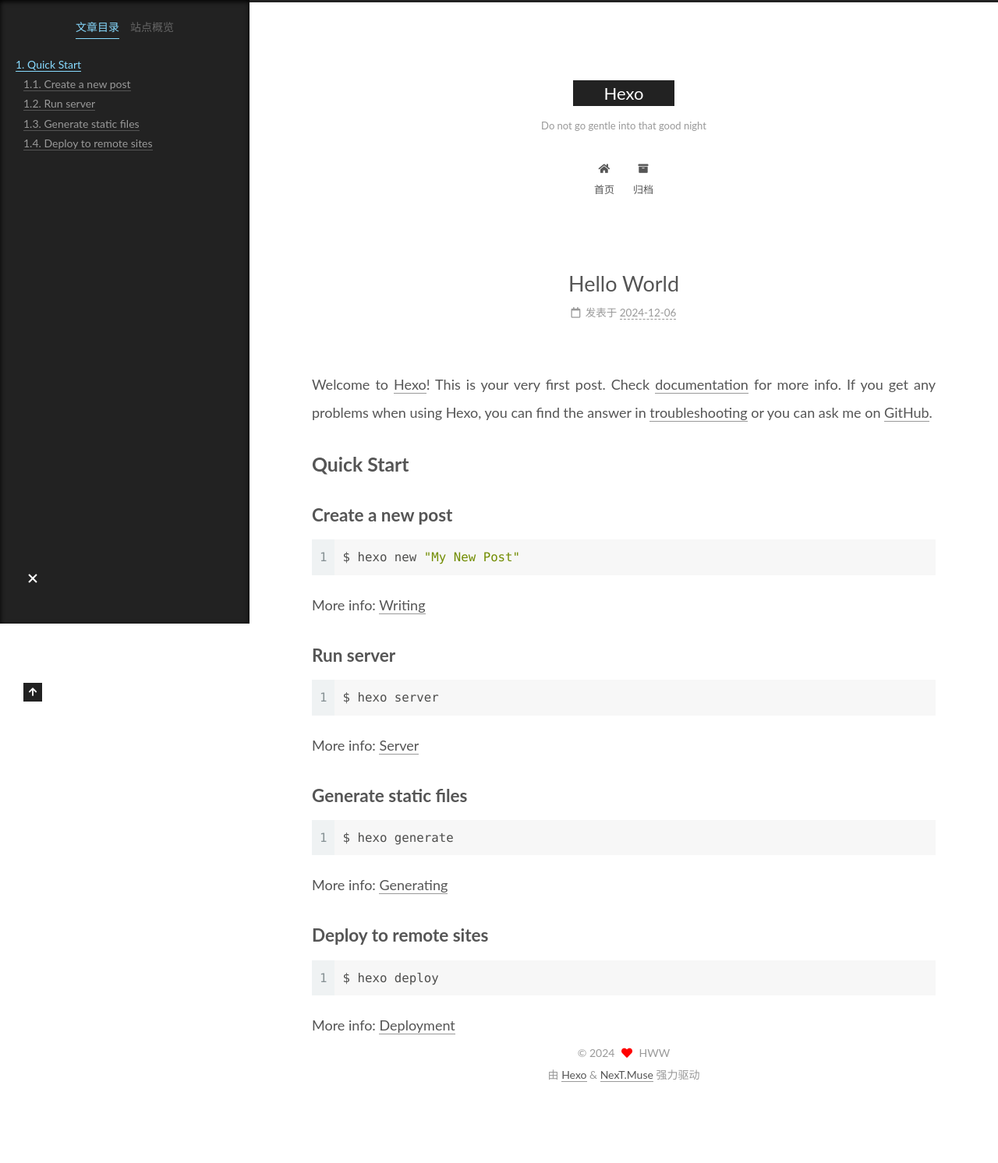
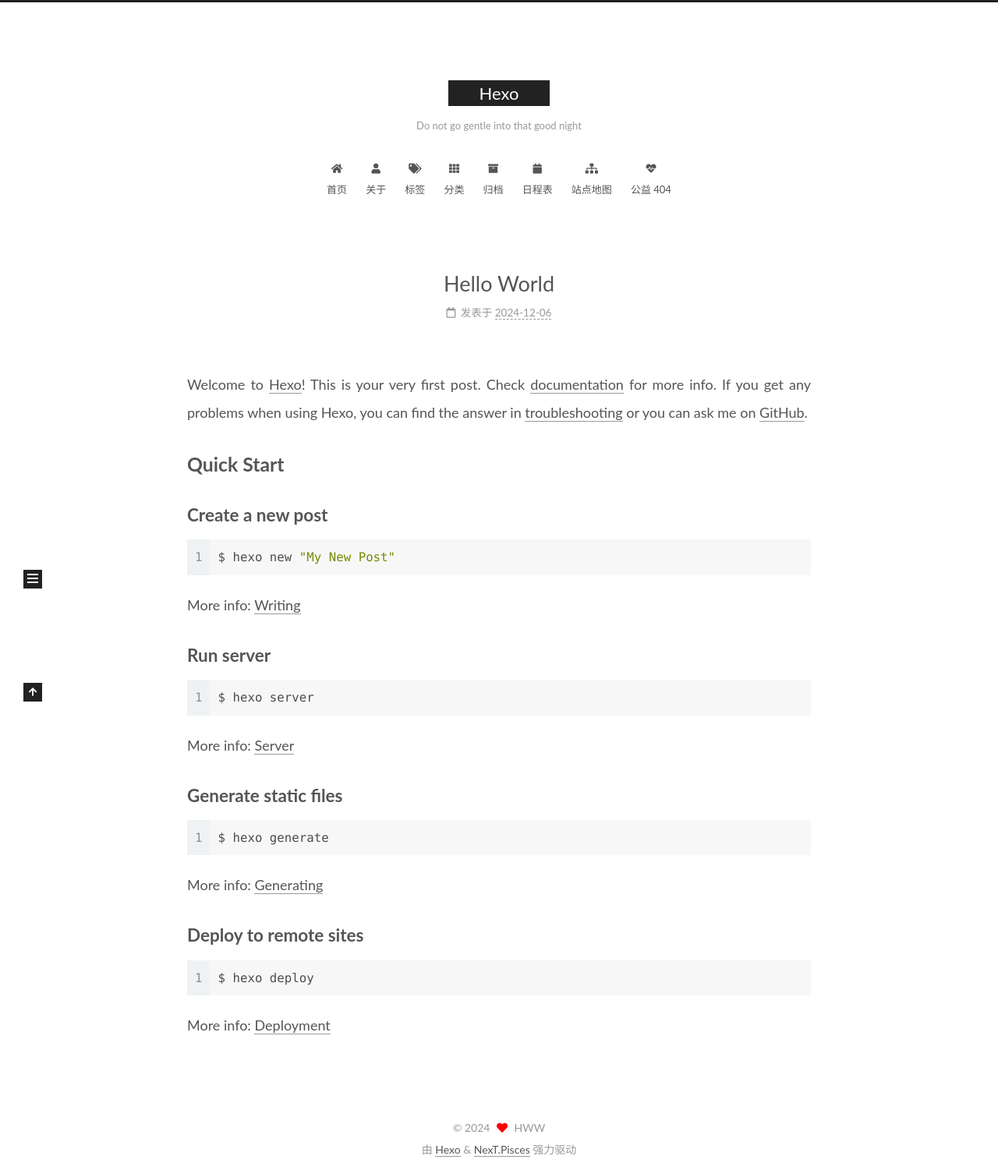
Before and after one commit to wudidekbl/wudidekbl.github.io, a plain HTML site: page 2024/12/06/hello-world/index.html in a window 1280 px wide. Shown: the whole page at 78% size. Before the commit the page ends 1413 px from the top, so only its background shows below. Drawn offline with Linux system fonts and the light colour scheme.

Commit message:
Site updated: 2024-12-06 17:37:11

```diff
--- a/2024/12/06/hello-world/index.html
+++ b/2024/12/06/hello-world/index.html
@@ -17,7 +17,7 @@
 
 <script id="hexo-configurations">
     var NexT = window.NexT || {};
-    var CONFIG = {"hostname":"example.com","root":"/","scheme":"Muse","version":"7.8.0","exturl":false,"sidebar":{"position":"left","display":"post","padding":18,"offset":12,"onmobile":false},"copycode":{"enable":false,"show_result":false,"style":null},"back2top":{"enable":true,"sidebar":false,"scrollpercent":false},"bookmark":{"enable":false,"color":"#222","save":"auto"},"fancybox":false,"mediumzoom":false,"lazyload":false,"pangu":false,"comments":{"style":"tabs","active":null,"storage":true,"lazyload":false,"nav":null},"algolia":{"hits":{"per_page":10},"labels":{"input_placeholder":"Search for Posts","hits_empty":"We didn't find any results for the search: ${query}","hits_stats":"${hits} results found in ${time} ms"}},"localsearch":{"enable":false,"trigger":"auto","top_n_per_article":1,"unescape":false,"preload":false},"motion":{"enable":true,"async":false,"transition":{"post_block":"fadeIn","post_header":"slideDownIn","post_body":"slideDownIn","coll_header":"slideLeftIn","sidebar":"slideUpIn"}}};
+    var CONFIG = {"hostname":"example.com","root":"/","scheme":"Pisces","version":"7.8.0","exturl":false,"sidebar":{"position":"left","display":"post","padding":18,"offset":12,"onmobile":false},"copycode":{"enable":false,"show_result":false,"style":null},"back2top":{"enable":true,"sidebar":false,"scrollpercent":false},"bookmark":{"enable":false,"color":"#222","save":"auto"},"fancybox":false,"mediumzoom":false,"lazyload":false,"pangu":false,"comments":{"style":"tabs","active":null,"storage":true,"lazyload":false,"nav":null},"algolia":{"hits":{"per_page":10},"labels":{"input_placeholder":"Search for Posts","hits_empty":"We didn't find any results for the search: ${query}","hits_stats":"${hits} results found in ${time} ms"}},"localsearch":{"enable":false,"trigger":"auto","top_n_per_article":1,"unescape":false,"preload":false},"motion":{"enable":true,"async":false,"transition":{"post_block":"fadeIn","post_header":"slideDownIn","post_body":"slideDownIn","coll_header":"slideLeftIn","sidebar":"slideUpIn"}}};
   </script>
 
   <meta name="description" content="Welcome to Hexo! This is your very first post. Check documentation for more info. If you get any problems when using Hexo, you can find the answer in troubleshooting or you can ask me on GitHub. Quick">
@@ -118,9 +118,39 @@
     <a href="/" rel="section"><i class="fa fa-home fa-fw"></i>首页</a>
 
   </li>
+        <li class="menu-item menu-item-about">
+
+    <a href="/about/" rel="section"><i class="fa fa-user fa-fw"></i>关于</a>
+
+  </li>
+        <li class="menu-item menu-item-tags">
+
+    <a href="/tags/" rel="section"><i class="fa fa-tags fa-fw"></i>标签</a>
+
+  </li>
+        <li class="menu-item menu-item-categories">
+
+    <a href="/categories/" rel="section"><i class="fa fa-th fa-fw"></i>分类</a>
+
+  </li>
         <li class="menu-item menu-item-archives">
 
     <a href="/archives/" rel="section"><i class="fa fa-archive fa-fw"></i>归档</a>
+
+  </li>
+        <li class="menu-item menu-item-schedule">
+
+    <a href="/schedule/" rel="section"><i class="fa fa-calendar fa-fw"></i>日程表</a>
+
+  </li>
+        <li class="menu-item menu-item-sitemap">
+
+    <a href="/sitemap.xml" rel="section"><i class="fa fa-sitemap fa-fw"></i>站点地图</a>
+
+  </li>
+        <li class="menu-item menu-item-commonweal">
+
+    <a href="/404/" rel="section"><i class="fa fa-heartbeat fa-fw"></i>公益 404</a>
 
   </li>
   </ul>
@@ -154,7 +184,7 @@
     <link itemprop="mainEntityOfPage" href="http://example.com/2024/12/06/hello-world/">
 
     <span hidden itemprop="author" itemscope itemtype="http://schema.org/Person">
-      <meta itemprop="image" content="/images/avatar.gif">
+      <meta itemprop="image" content="/.%5Csource%5Cimages%5C%E5%A4%B4%E5%83%8F">
       <meta itemprop="name" content="HWW">
       <meta itemprop="description" content="Do not go gentle into that good night">
     </span>
@@ -278,6 +308,8 @@
 
       <div class="site-overview-wrap sidebar-panel">
         <div class="site-author motion-element" itemprop="author" itemscope itemtype="http://schema.org/Person">
+    <img class="site-author-image" itemprop="image" alt="HWW"
+      src="/.%5Csource%5Cimages%5C%E5%A4%B4%E5%83%8F">
   <p class="site-author-name" itemprop="name">HWW</p>
   <div class="site-description" itemprop="description">Do not go gentle into that good night</div>
 </div>
@@ -320,7 +352,7 @@
   </span>
   <span class="author" itemprop="copyrightHolder">HWW</span>
 </div>
-  <div class="powered-by">由 <a href="https://hexo.io/" class="theme-link" rel="noopener" target="_blank">Hexo</a> & <a href="https://muse.theme-next.org/" class="theme-link" rel="noopener" target="_blank">NexT.Muse</a> 强力驱动
+  <div class="powered-by">由 <a href="https://hexo.io/" class="theme-link" rel="noopener" target="_blank">Hexo</a> & <a href="https://pisces.theme-next.org/" class="theme-link" rel="noopener" target="_blank">NexT.Pisces</a> 强力驱动
   </div>
 
 
@@ -346,7 +378,7 @@
 <script src="/js/motion.js"></script>
 
 
-<script src="/js/schemes/muse.js"></script>
+<script src="/js/schemes/pisces.js"></script>
 
 
 <script src="/js/next-boot.js"></script>
```
Also changed, not shown: archives/2024/12/index.html (+35 -3 lines), archives/2024/index.html (+35 -3 lines), archives/index.html (+35 -3 lines), index.html (+36 -4 lines), images/头像/微信图片_20240925172832.jpg (added).
